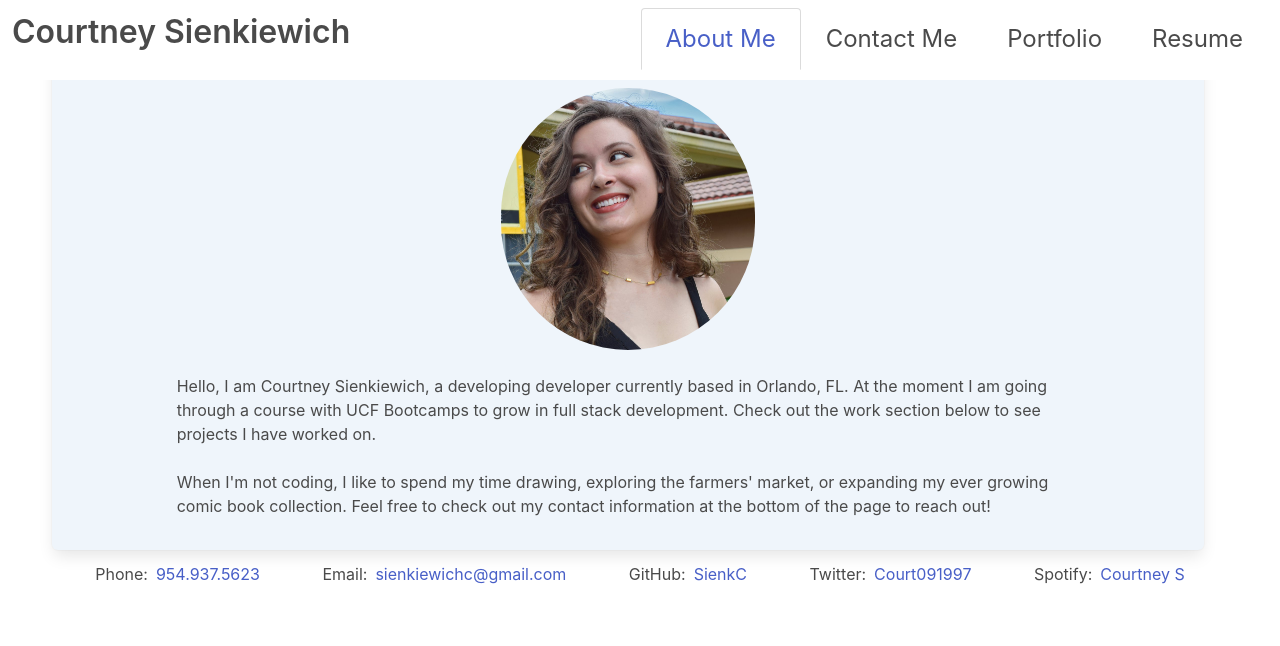
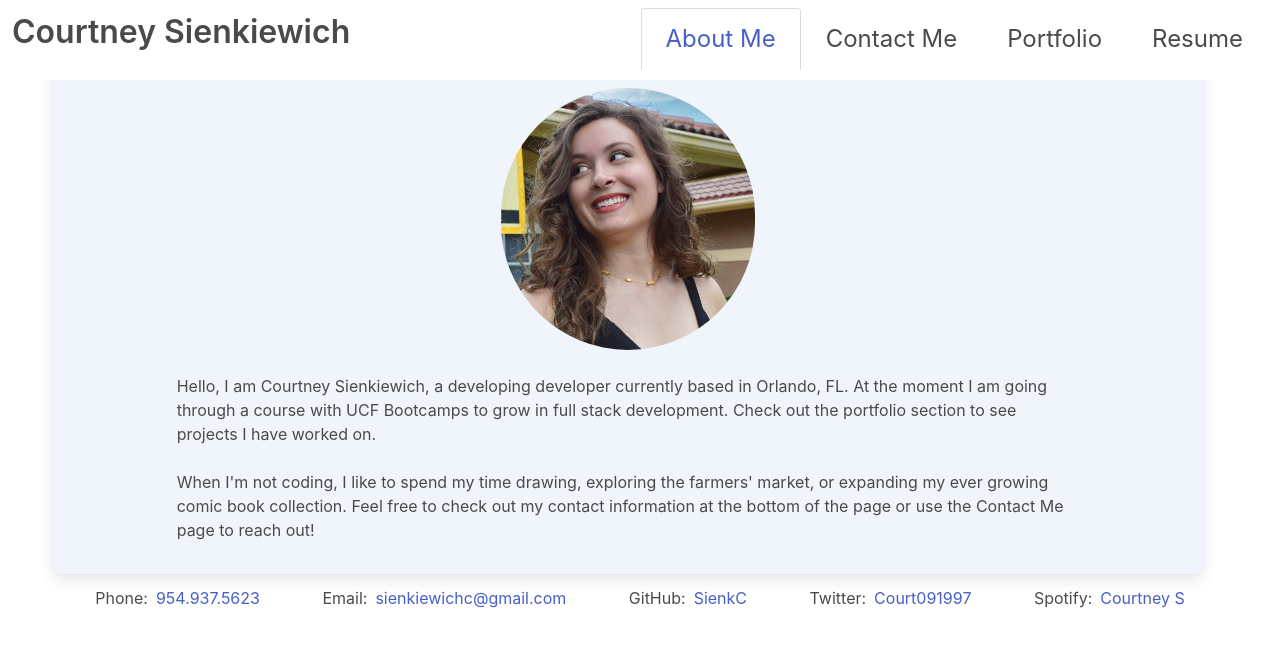
Before and after one commit to SienkC/React_Portfolio, a React (Vite) app: page / in a window 1280 px wide. Shown: the top 646 px of the page. Built offline with nearby package versions, Linux system fonts and the light colour scheme.

Commit message:
Updated about me text

```diff
--- a/src/pages/AboutMe.jsx
+++ b/src/pages/AboutMe.jsx
@@ -8,11 +8,11 @@ export default function AboutMe() {
             <p className="column is-10">
                         Hello, I am Courtney Sienkiewich, a developing developer currently based in Orlando, FL.
                         At the moment I am going through a course with UCF Bootcamps to grow in full stack development.
-                        Check out the work section below to see projects I have worked on.
+                        Check out the portfolio section to see projects I have worked on.
                         <br></br><br></br>
                         When I'm not coding, I like to spend my time drawing, exploring the farmers' market, or
                         expanding my ever growing comic book collection. Feel free to check out my contact information
-                        at the bottom of the page to reach out!
+                        at the bottom of the page or use the Contact Me page to reach out!
             </p>
         </div>
     );
```
